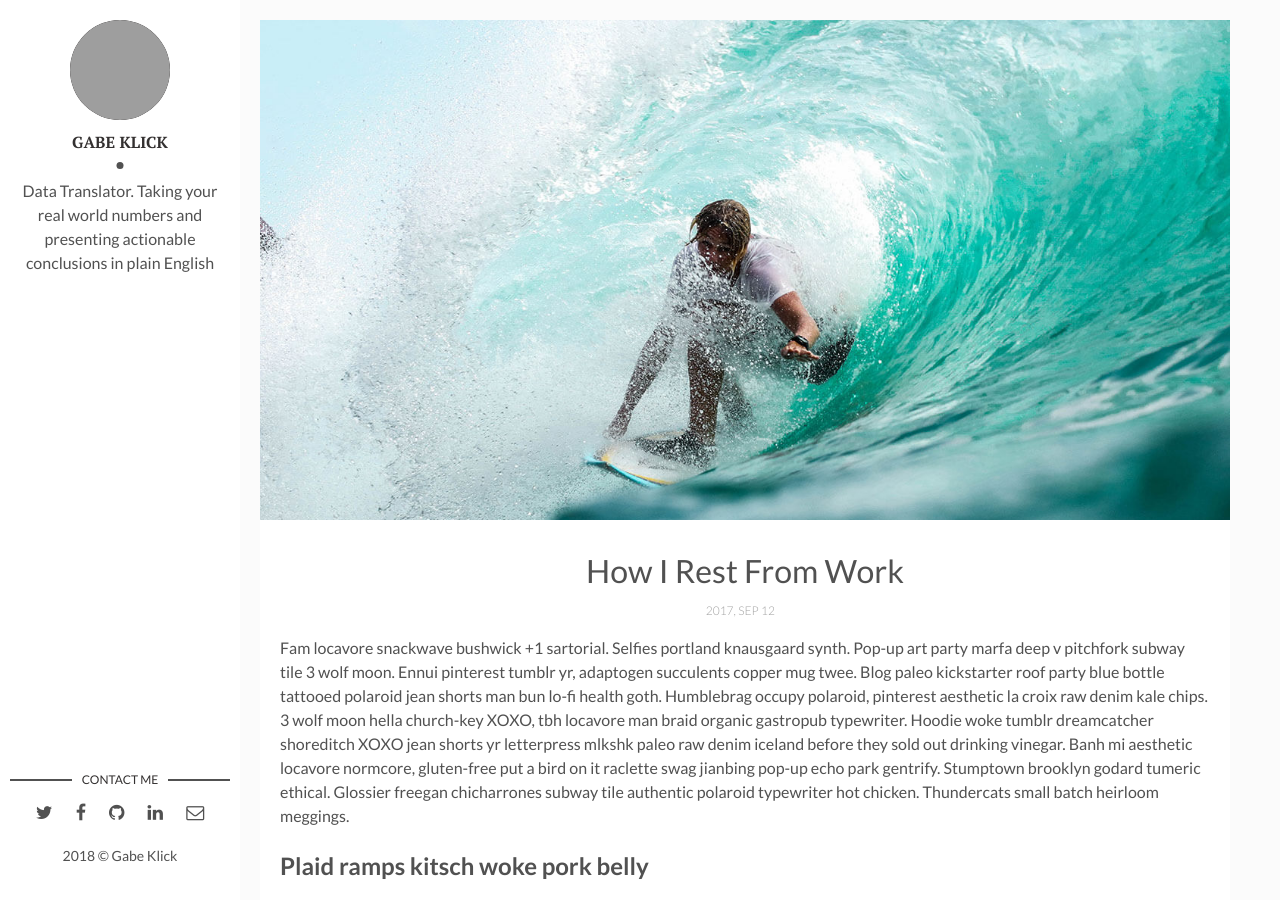
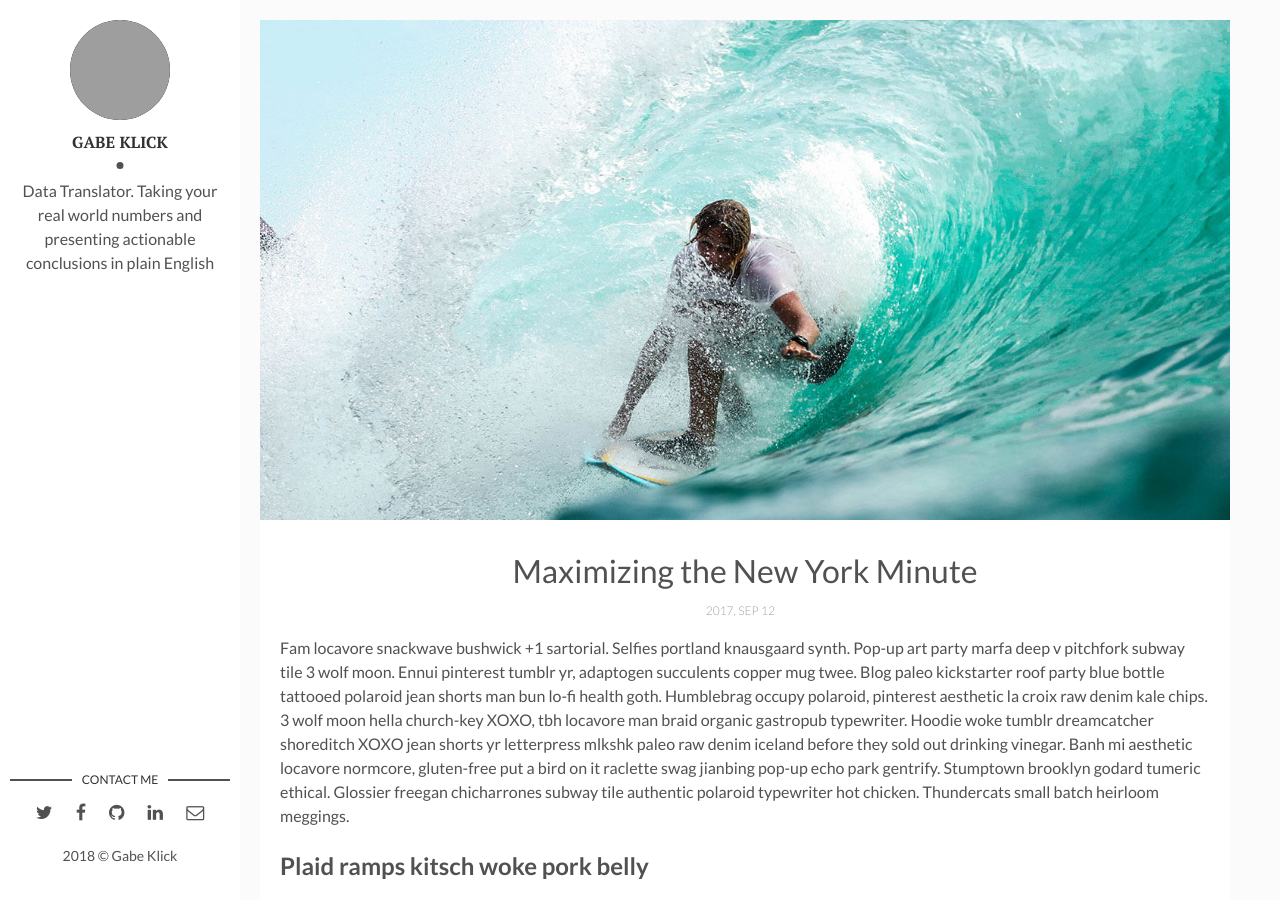
Before and after one commit to KlickHereForDataScience/KlickHereForDataScience.github.io, a Jekyll site: the page built from _posts/2017-04-06-how-i-rest-from-work.markdown, in a window 1280 px wide and 900 px high. Built offline with Jekyll 4.4.1, drawn with Linux system fonts in a browser that asks for light colours; comment, search, counter and statistics services are not loaded; grey boxes are pictures that could not be loaded.

Commit message:
Update 2017-04-06-how-i-rest-from-work.markdown

```diff
--- a/_posts/2017-04-06-how-i-rest-from-work.markdown
+++ b/_posts/2017-04-06-how-i-rest-from-work.markdown
@@ -1,6 +1,6 @@
 ---
 layout: post
-title: How I Rest From Work
+title: Maximizing the New York Minute
 date: 2017-09-12 13:32:20 +0300
 description: You’ll find this post in your `_posts` directory. Go ahead and edit it and re-build the site to see your changes. # Add post description (optional)
 img: i-rest.jpg # Add image post (optional)
```
